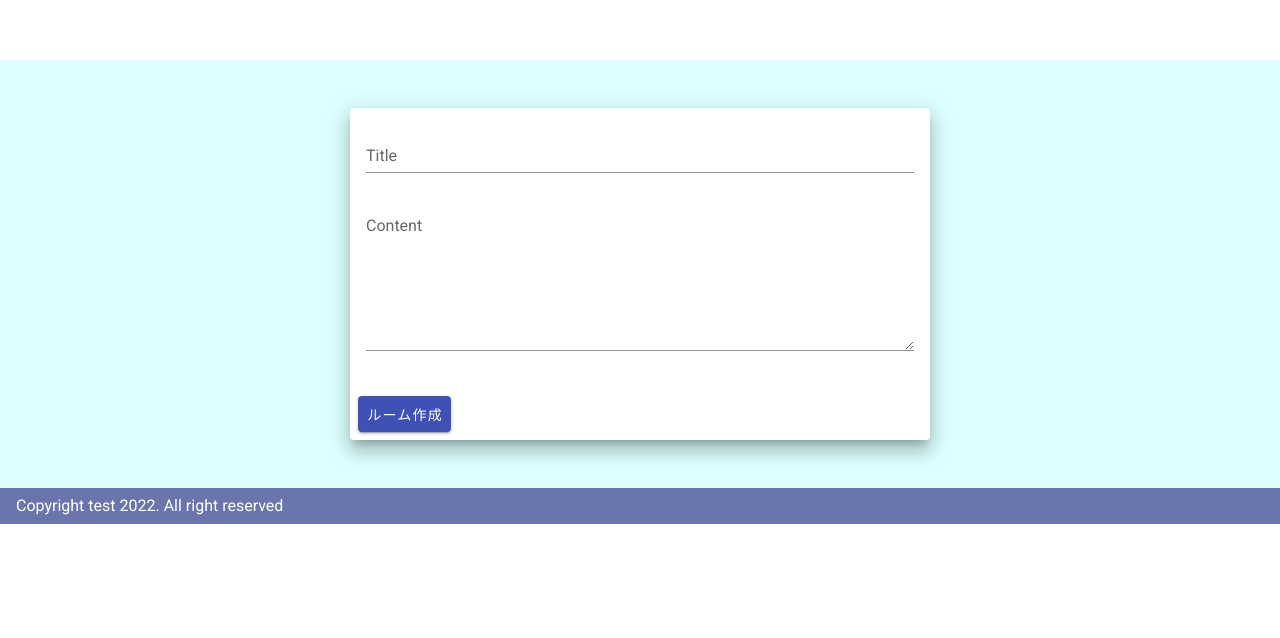
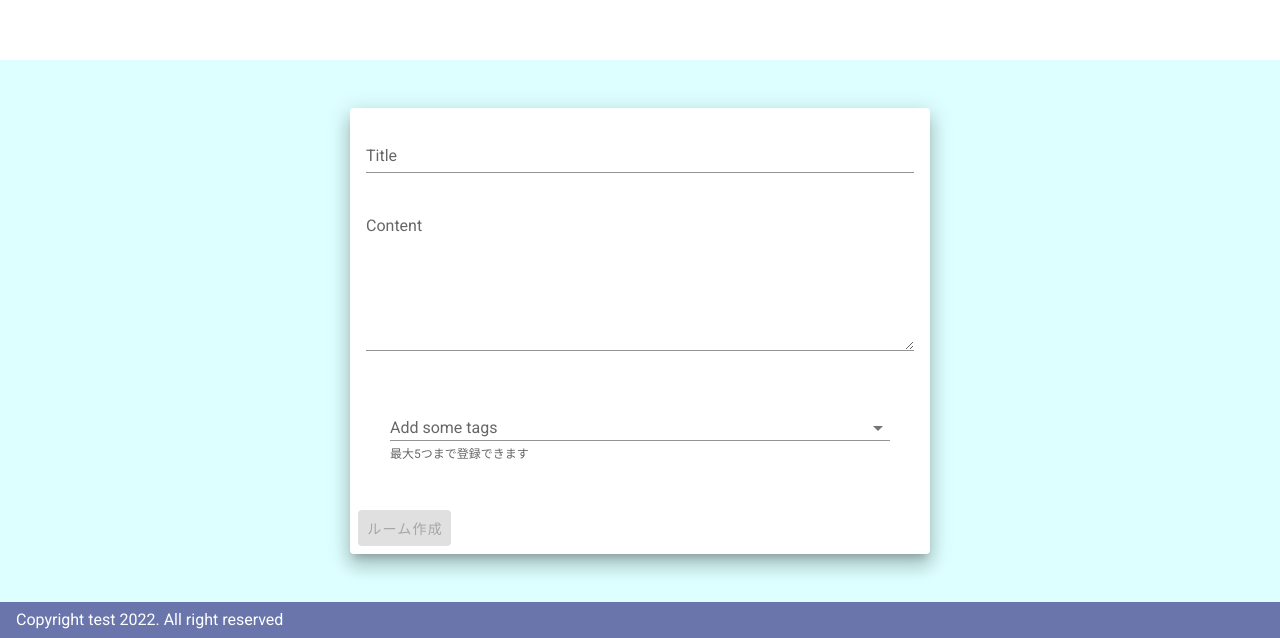
Before and after one commit to akachiryo/mennrenn_vue_front, a Vue app in the folder front/: page /room/new in a window 1280 px wide. Shown: the part 740-1378 px from the top of the page. Before the commit the page ends 1264 px from the top, so only its background shows below. Built offline with nearby package versions, Linux system fonts and the light colour scheme; no server answers.

Commit message:
タグ機能　大まかに完成

```diff
--- a/front/src/components/RoomEditModal.vue
+++ b/front/src/components/RoomEditModal.vue
@@ -21,6 +21,35 @@
                   v-model="roomContent"
                 ></v-textarea>
               </v-col>
+              <v-col cols="12">
+                <template>
+                  <v-container fluid>
+                    <v-combobox
+                            v-model="selectedTags"
+                            :items="tags"
+                            :search-input.sync="search"
+                            hide-selected
+                            hint="最大5つまで登録できます"
+                            label="Add some tags"
+                            multiple
+                            persistent-hint
+                            small-chips
+                            :clearable="true"
+                            :deletable-chips="true"
+                    >
+                      <template v-slot:no-data>
+                        <v-list-item>
+                          <v-list-item-content>
+                            <v-list-item-title>
+                              タグ"<strong>{{ search }}</strong>"はまだ登録されていません。<kbd>enter</kbd>で登録できます。
+                            </v-list-item-title>
+                          </v-list-item-content>
+                        </v-list-item>
+                      </template>
+                    </v-combobox>
+                  </v-container>
+                </template>
+              </v-col>
             </v-row>
           </v-container>
         </v-card-text>
@@ -31,7 +60,7 @@
             :dark="isValid"
             color="indigo"
             :disabled="!isValid"
-            @click="update"
+            @click="updateRoom"
             >更新</v-btn
           >
         </v-card-actions>
@@ -41,6 +70,8 @@
 </template>
 
 <script>
+import axios from "axios"
+
 export default {
   props: {
     room: {
@@ -52,11 +83,18 @@ export default {
       dialog: false,
       roomTitle: null,
       roomContent: null,
+      selectedTags: [],
+      search: null,
+      tags: []
     };
   },
   created() {
     this.roomTitle = this.room.title;
     this.roomContent = this.room.content;
+    this.selectedTags = this.room.tags.map((tag) => {
+                            return tag.name
+                        })
+      this.fetchTags()
   },
   computed: {
     isValid() {
@@ -65,6 +103,9 @@ export default {
         this.roomContent.length > 0 &&
         this.roomContent.length <= 140
       );
+    },
+     roomId() {
+      return this.$route.params.id;
     },
   },
   methods: {
@@ -77,6 +118,29 @@ export default {
     update() {
       this.$emit('update', this.roomTitle, this.roomContent);
     },
+    async updateRoom() {
+      await axios.patch(`http://localhost:3000//api/rooms/${this.roomId}`, {
+        room: {
+          title: this.room.title,
+          content: this.room.content,
+          tag_names: this.selectedTags
+        },
+      });
+        this.close()
+    },
+    async fetchTags() {
+        const res = await axios.get(`http://localhost:3000/api/tags`)
+        this.tags = res.data.tags.map((tag) => {
+            return tag.name
+        })
+    }
   },
+  watch: {
+      model (val) {
+          if (val.length > 5) {
+              this.$nextTick(() => this.model.pop())
+          }
+      },
+    },
 };
 </script>
--- a/front/src/components/RoomForm.vue
+++ b/front/src/components/RoomForm.vue
@@ -13,22 +13,72 @@
           :rules="contentRules"
           label="Content"
         ></v-textarea>
+         <v-col cols="12">
+                <template>
+                  <v-container fluid>
+                    <v-combobox
+                            v-model="selectedTags"
+                            :items="tags"
+                            :search-input.sync="search"
+                            hide-selected
+                            hint="最大5つまで登録できます"
+                            label="Add some tags"
+                            multiple
+                            persistent-hint
+                            small-chips
+                            :clearable="true"
+                            :deletable-chips="true"
+                    >
+                      <template v-slot:no-data>
+                        <v-list-item>
+                          <v-list-item-content>
+                            <v-list-item-title>
+                              タグ"<strong>{{ search }}</strong>"はまだ登録されていません。<kbd>enter</kbd>で登録できます。
+                            </v-list-item-title>
+                          </v-list-item-content>
+                        </v-list-item>
+                      </template>
+                    </v-combobox>
+                  </v-container>
+                </template>
+              </v-col>
       </v-form>
     </v-card-text>
     <v-card-actions>
-      <v-btn dark color="indigo" @click="createRoom">ルーム作成</v-btn>
+      <v-btn
+      :dark="isValid"
+      color="indigo"
+      :disabled="!isValid"
+      @click="createRoom">
+        ルーム作成
+      </v-btn>
     </v-card-actions>
   </v-card>
 </template>
 
 <script>
+import axios from "axios"
 export default {
   data: () => ({
     valid: true,
+    room: {},
     roomTitle: '',
     roomContent: '',
+    selectedTags: [],
+    search: null,
+    tags: []
   }),
+  created() {
+    this.fetchTags()
+  },
   computed: {
+     isValid() {
+      return (
+        this.roomTitle.length > 0 &&
+        this.roomContent.length > 0 &&
+        this.roomContent.length <= 140
+      );
+    },
     titleRules() {
       return [(v) => !!v || 'タイトルが必要です'];
     },
@@ -41,10 +91,24 @@ export default {
   },
   methods: {
     createRoom() {
-      this.$emit(`created`, this.roomTitle, this.roomContent);
+      this.$emit(`created`, this.roomTitle, this.roomContent, this.selectedTags);
       this.roomTitle = '';
       this.roomContent = '';
+      this.selectedTags = []
     },
+    async fetchTags() {
+        const res = await axios.get(`http://localhost:3000/api/tags`)
+        this.tags = res.data.tags.map((tag) => {
+            return tag.name
+        })
+    }
   },
+  watch: {
+      model (val) {
+          if (val.length > 5) {
+              this.$nextTick(() => this.model.pop())
+          }
+      },
+    },
 };
 </script>
--- a/front/src/views/CreateRoom.vue
+++ b/front/src/views/CreateRoom.vue
@@ -17,11 +17,12 @@ export default {
     RoomForm,
   },
   methods: {
-    async createRoom(roomTitle, roomContent) {
+    async createRoom(roomTitle, roomContent, selectedTags) {
       await axios.post('http://localhost:3000/api/rooms', {
         room: {
           title: roomTitle,
           content: roomContent,
+          tag_names: selectedTags
         },
       });
       this.$router.push({ path: `/rooms` });
```
